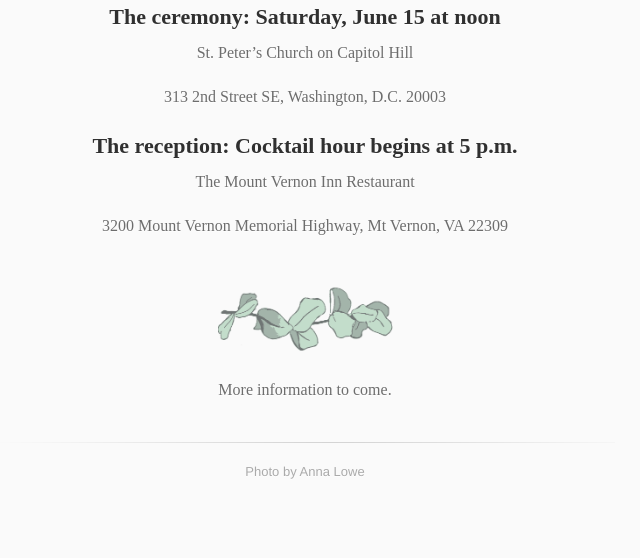
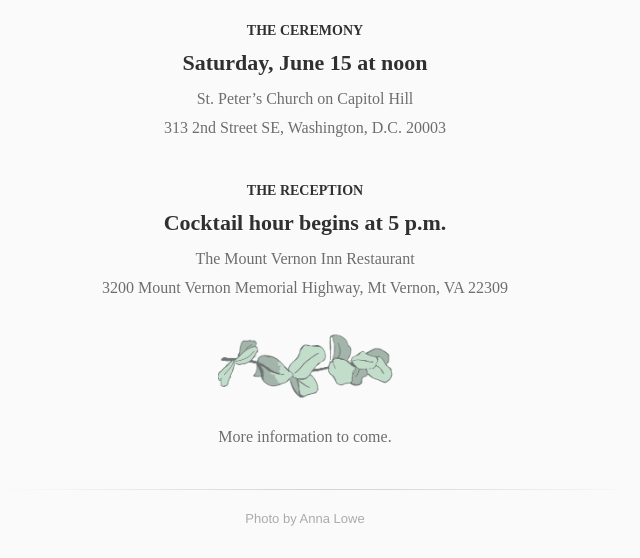
Before and after one commit to kevinuhrmacher/wedding-website, a Jekyll site: the page built from index.md, in a window 1280 px wide. Shown: the part 721-1279 px from the top of the page, without its empty margins (335-975 px from the left). Built offline with Jekyll 4.4.1, drawn with Linux system fonts in a browser that asks for light colours; some web fonts are replaced; before the commit the page ends 1232 px from its top, so only the background shows below that.

Commit message:
little labels

```diff
--- a/assets/css/style.scss
+++ b/assets/css/style.scss
@@ -49,9 +49,20 @@ h2 {
 	font-style: bold;
 }
 
+h4 {
+	font-family: "adobe-caslon-pro", serif;
+	text-transform: uppercase;
+	margin-top: 40px;
+	margin-bottom: 5px;
+	font-size: 14px;
+}
+
 p {
 	font-family: "adobe-caslon-pro", serif;
+	margin-bottom: 5px;
 }
+
+
 
 #main_content {
 
--- a/index.md
+++ b/index.md
@@ -5,14 +5,16 @@ layout: default
 ![Proposal](../assets/images/IMG_6672.jpg)
 
 
-## The ceremony: Saturday, June 15 at noon
+#### The ceremony
+## Saturday, June 15 at noon
 St. Peter’s Church on Capitol Hill
 
 313 2nd Street SE, Washington, D.C. 20003
 
 
 
-## The reception: Cocktail hour begins at 5 p.m.
+#### The reception
+## Cocktail hour begins at 5 p.m.
 The Mount Vernon Inn Restaurant
 
 3200 Mount Vernon Memorial Highway, Mt Vernon, VA 22309
```
Also changed, not shown: 2 other files.
